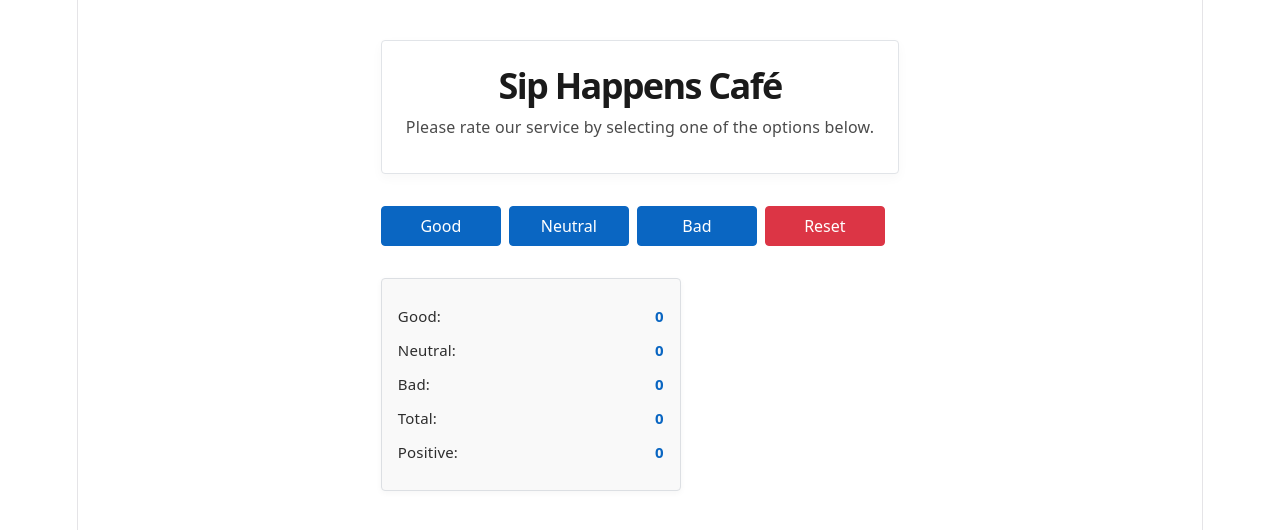
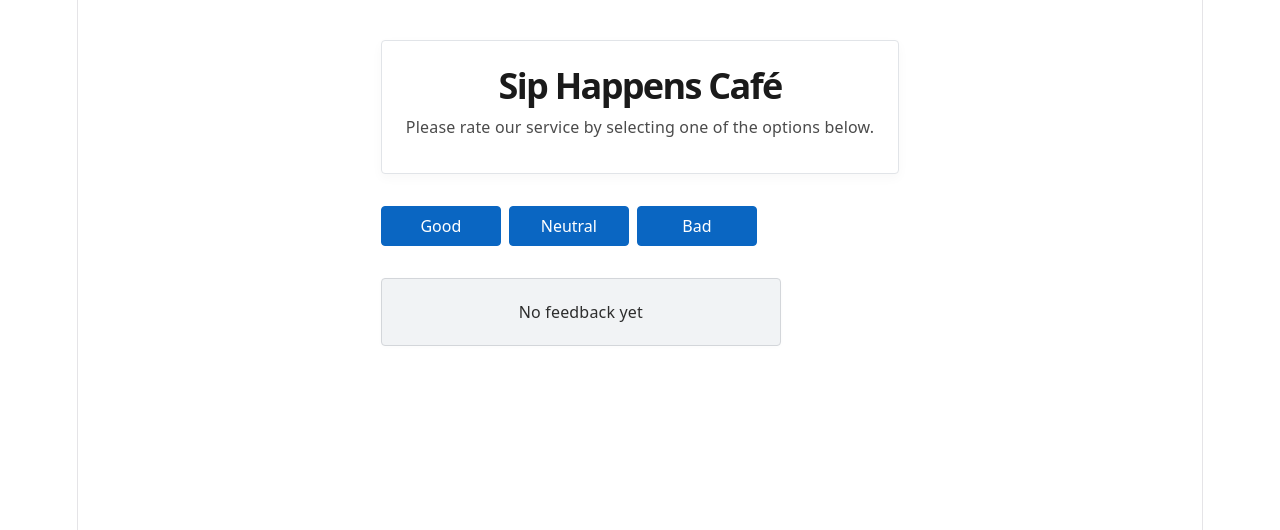
Before and after one commit to Alinavinnik/02-react-cafe, a React (Vite) app: page / in a window 1280 px wide. Shown: the top 530 px of the page. Built offline with nearby package versions, Linux system fonts and the light colour scheme.

Commit message:
update notification

```diff
--- a/src/components/app/App.tsx
+++ b/src/components/app/App.tsx
@@ -4,6 +4,7 @@
 import { type Votes, type VoteType } from '../../types/votes';
 import VoteOptions from '../voteOptions/VoteOptions';
 import VoteStats from '../voteStats/VoteStats';
+import Notification from '../notification/Notification';
 
 function App() {
   const [votes, setVotes] = useState<Votes>({
@@ -32,12 +33,20 @@
   return (
     <div className={css.app}>
       <CafeInfo />
-      <VoteOptions onReset={resetVotes} onVote={handleVote} canReset />
-      <VoteStats
-        votes={votes}
-        totalVotes={totalVotes}
-        positiveRate={positiveRate}
+      <VoteOptions
+        onReset={resetVotes}
+        onVote={handleVote}
+        canReset={totalVotes > 0}
       />
+      {totalVotes > 0 ? (
+        <VoteStats
+          votes={votes}
+          totalVotes={totalVotes}
+          positiveRate={positiveRate}
+        />
+      ) : (
+        <Notification />
+      )}
     </div>
   );
 }
--- a/src/components/notification/Notification.tsx
+++ b/src/components/notification/Notification.tsx
@@ -0,0 +1,6 @@
+import css from './Notification.module.css';
+
+function Notification() {
+  return <p className={css.message}>No feedback yet</p>;
+}
+export default Notification;
--- a/src/components/voteOptions/VoteOptions.tsx
+++ b/src/components/voteOptions/VoteOptions.tsx
@@ -19,7 +19,7 @@
       <button className={css.button} onClick={() => onVote('bad')}>
         Bad
       </button>
-      {canReset === true && (
+      {canReset && (
         <button className={`${css.button} ${css.reset}`} onClick={onReset}>
           Reset
         </button>
```
